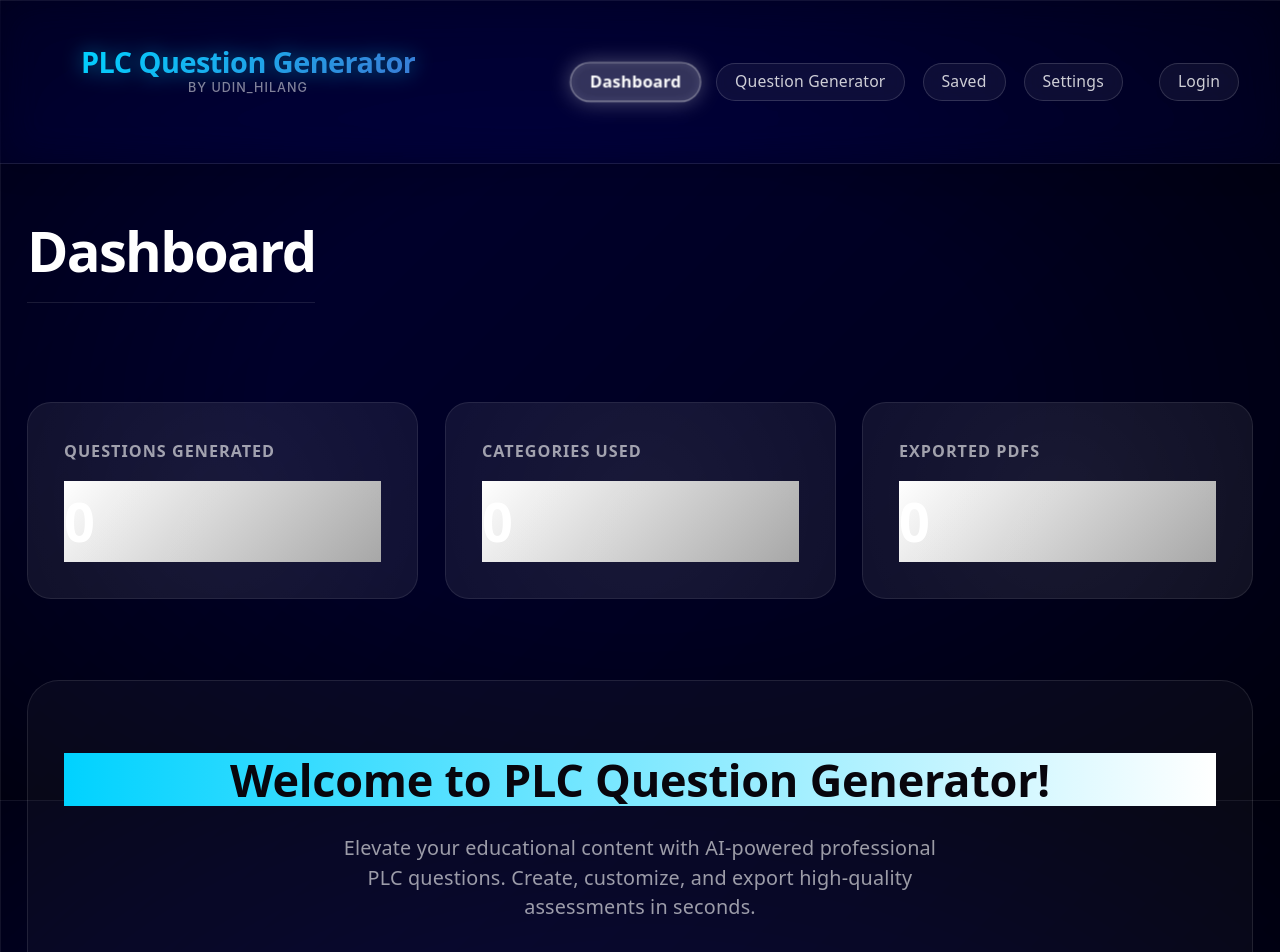
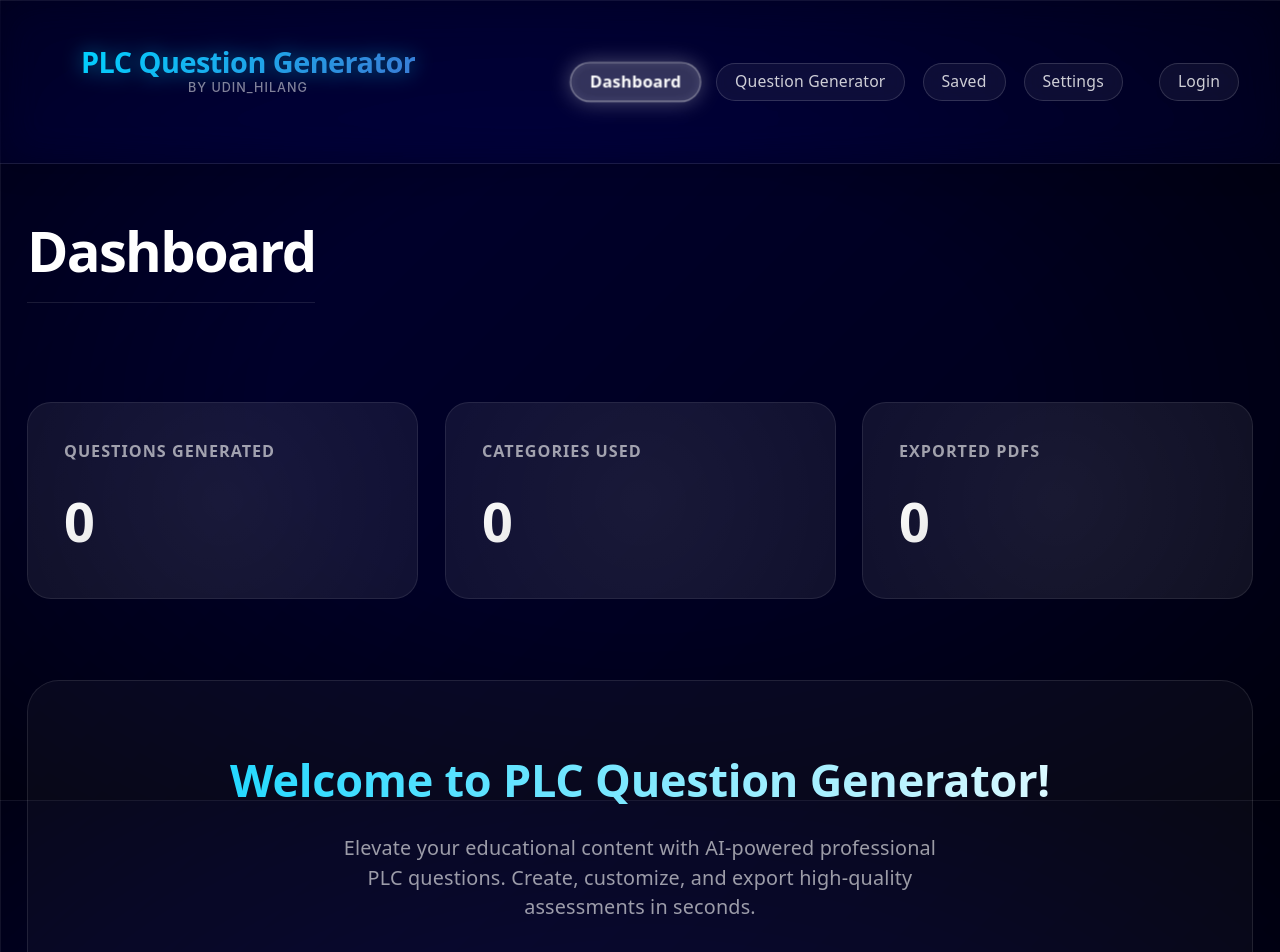
Before and after one commit to udin-hilang/PLC-Question-Generator, a React (Vite) app: page /dashboard in a window 1280 px wide. Shown: the top 952 px of the page. Built offline with nearby package versions, Linux system fonts and the light colour scheme.

Commit message:
fix text issue

```diff
--- a/src/pages/Dashboard.css
+++ b/src/pages/Dashboard.css
@@ -93,8 +93,8 @@
     font-size: 3rem;
     font-weight: 800;
     background: linear-gradient(135deg, #fff 0%, #a5a5a5 100%);
-    webkit-background-clip: text;
-    webkit-text-fill-color: transparent;
+    -webkit-background-clip: text;
+    -webkit-text-fill-color: transparent;
 }
 
 .hero-card {
@@ -115,8 +115,8 @@
     font-size: 2.5rem;
     font-weight: 800;
     background: linear-gradient(to right, #00d2ff, #ffffff);
-    webkitBackgroundClip: text;
-    webkit-text-fill-color: transparent;
+    -webkit-background-clip: text;
+    -webkit-text-fill-color: transparent;
     margin-bottom: 1.5rem;
 }
 
```
